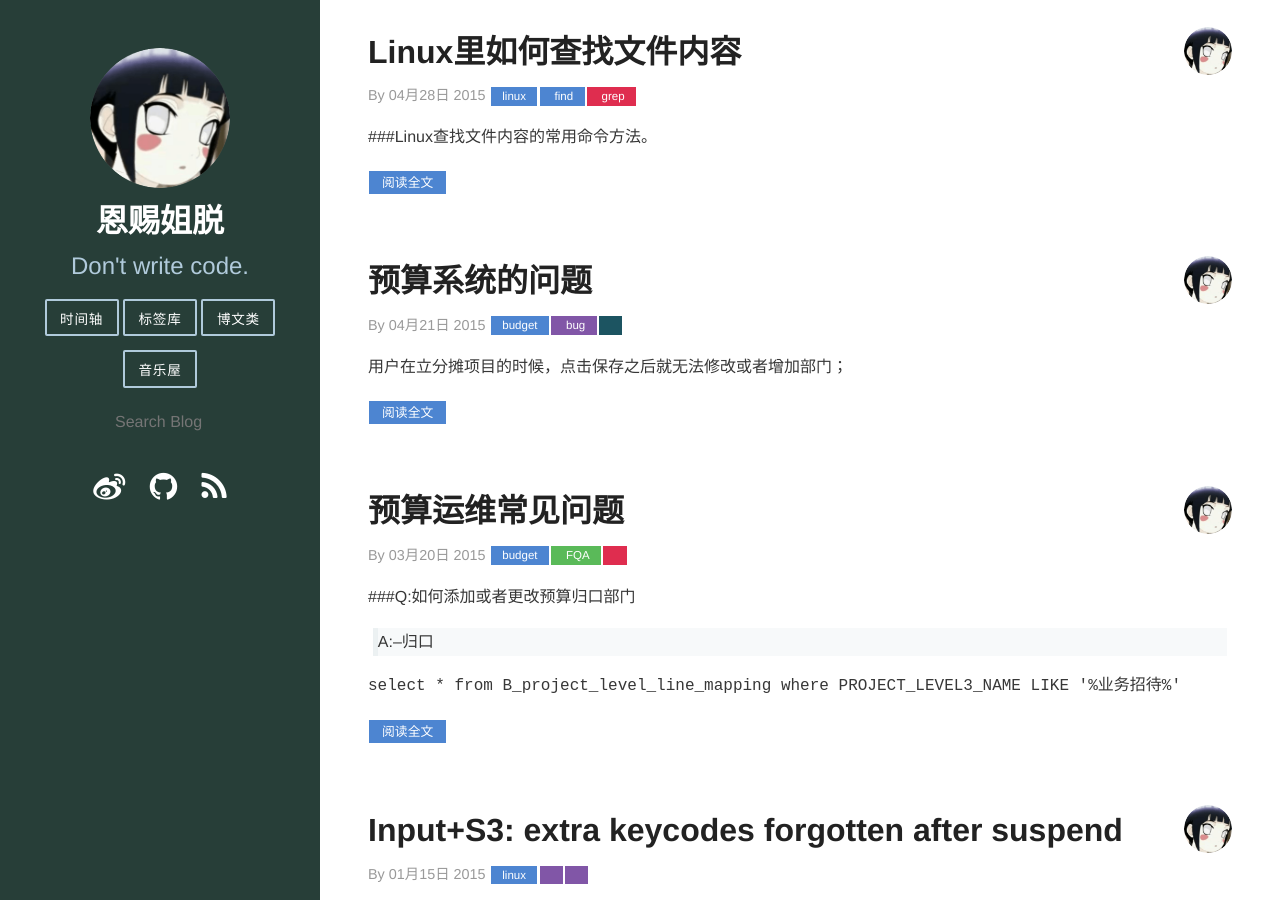
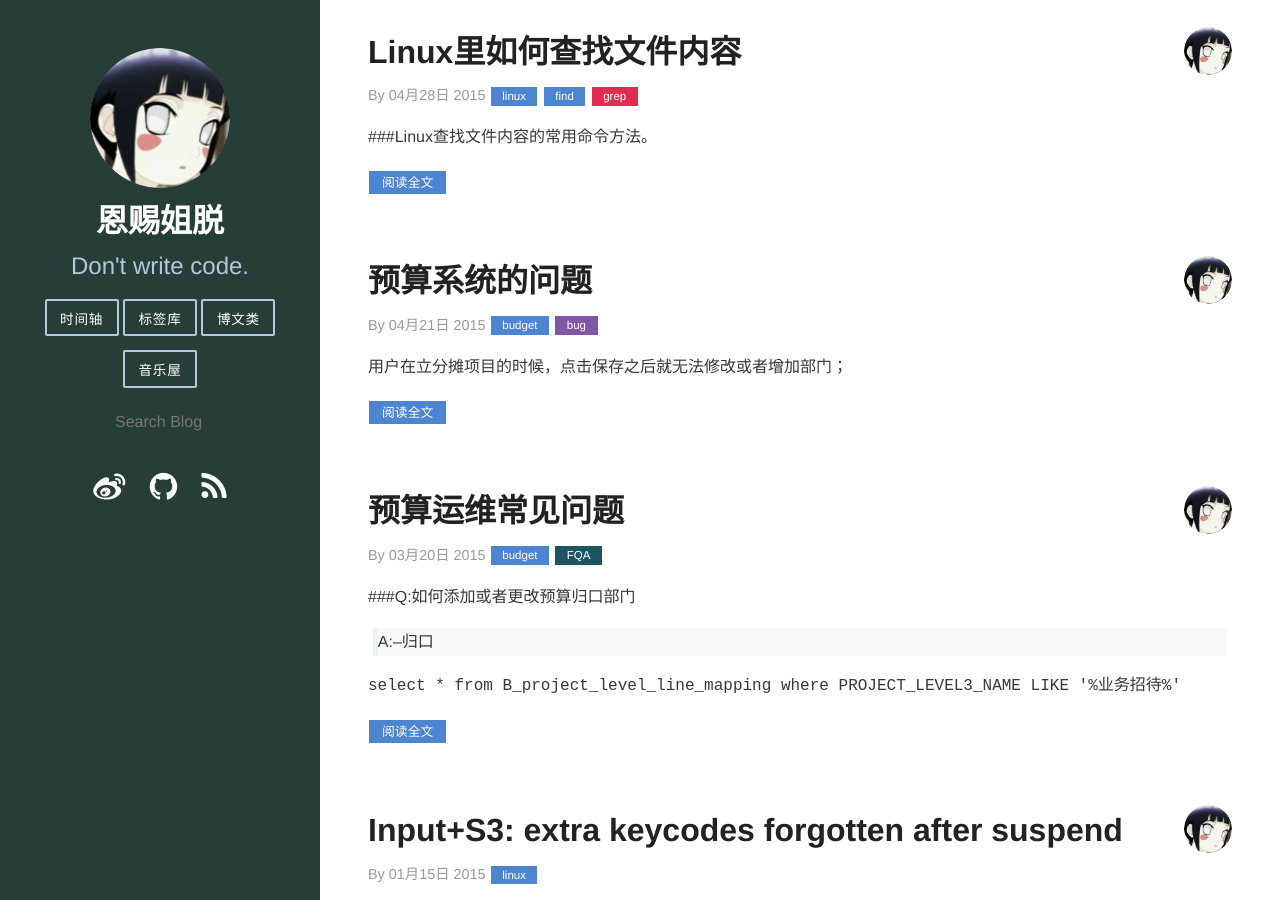
Before and after one commit to zhaoqc/zhaoqc.github.io, a Jekyll site: the page built from index.html, in a window 1280 px wide and 900 px high. Built offline with Jekyll 4.4.1, drawn with Linux system fonts in a browser that asks for light colours; Markdown is read by kramdown in place of the engine named in the settings; the list of posts is cut into pages by our own code.

Commit message:
index tag

```diff
--- a/index.html
+++ b/index.html
@@ -15,9 +15,9 @@
             <h2 class="post-title">{{ post.title }}</h2>
 
             <p class="post-meta">By {{ post.date | date: "%m" }}月{{ post.date | date: "%d" }}日  {{ post.date | date: "%Y" }}  <a
-                    class="post-categorybut " href="/type/#{{ post.categories  }}">{{ post.categories  }}</a><a
-                    class="post-category " > {{ post.tags | first }}</a><a
-                    class="post-category " >  {{ post.tags[1] }}</a>
+                    class="post-categorybut " href="/type/#{{ post.categories  }}">{{ post.categories  }}</a> {% for tag in post.tags %} <a
+                    class="post-category "  href="tag/#{{ tag }}"> {{ tag }}</a>
+                    {% endfor %}
             </p>
         </header>
 
```
